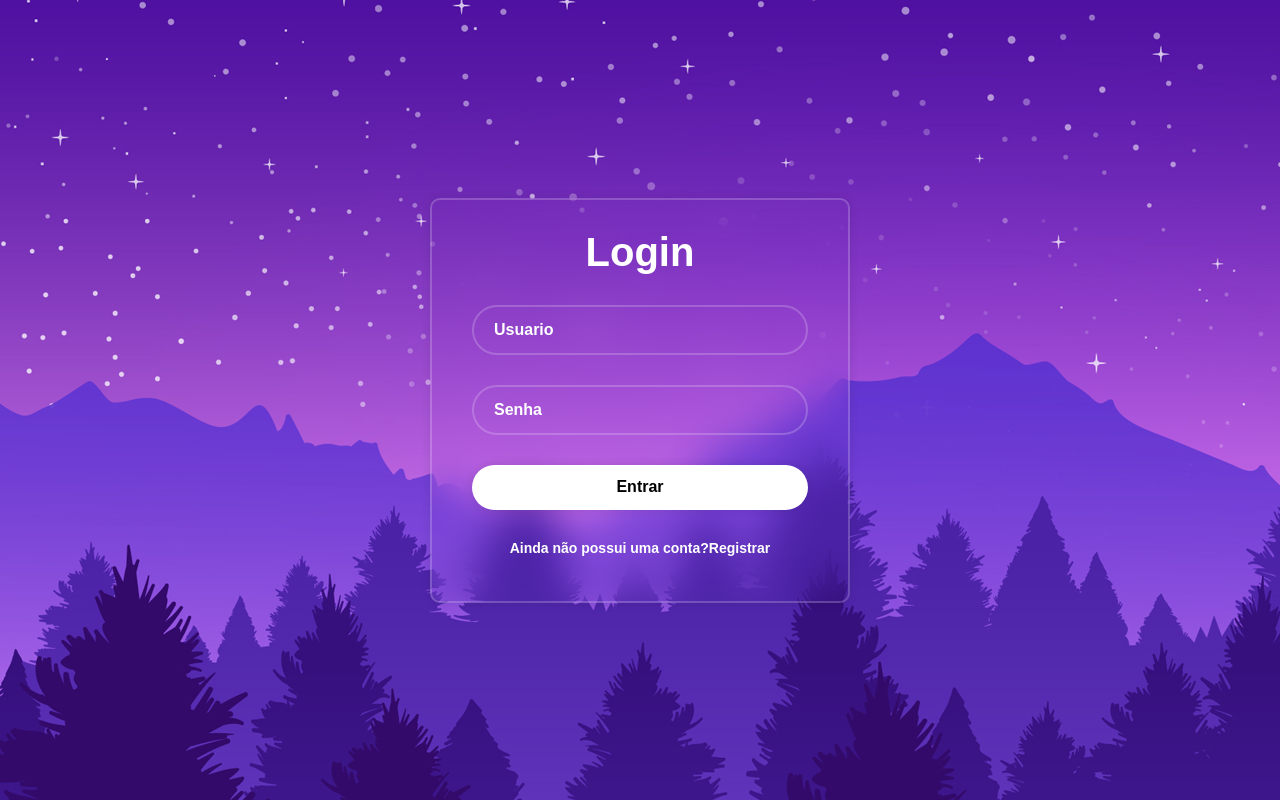
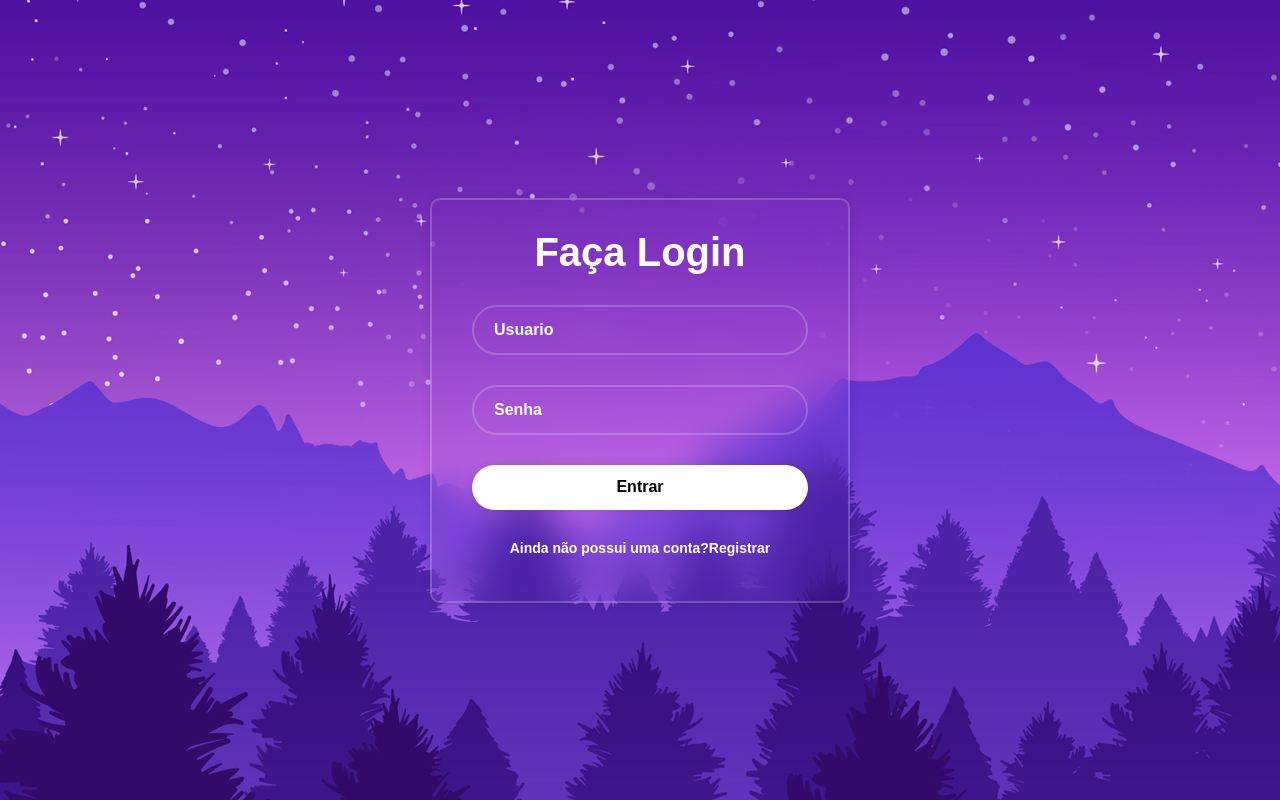
Before and after one commit to ArthurRocha7/Squarthy-Chat, a plain HTML site: page index.html in a window 1280 px wide. Drawn offline with Linux system fonts and the light colour scheme.

Commit message:
alteraçao

```diff
--- a/index.html
+++ b/index.html
@@ -10,7 +10,7 @@
 <body>
         <div class="menu">
             <form action="">
-                <h1 >Login</h1>
+                <h1 >Faça Login</h1>
                 <div class="input-box">
                     <input type="text" class="input" placeholder="Usuario" required>
                 </div>
```
